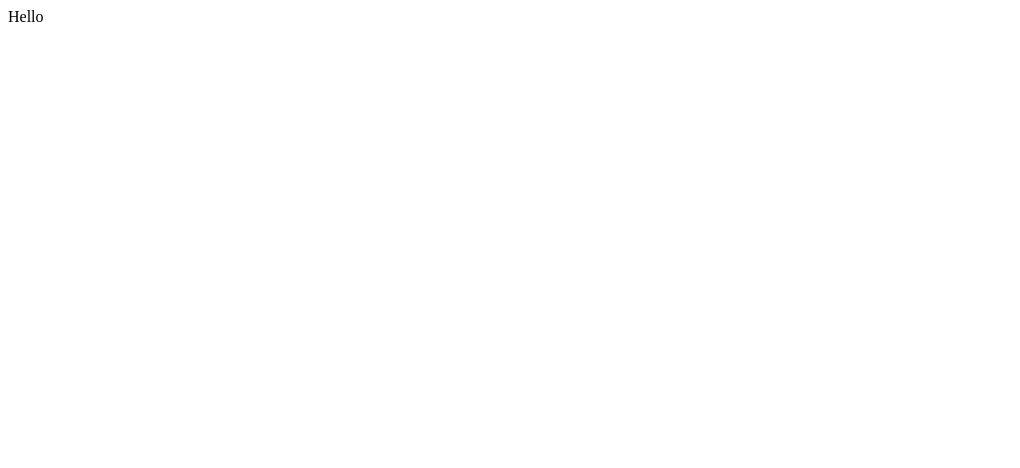
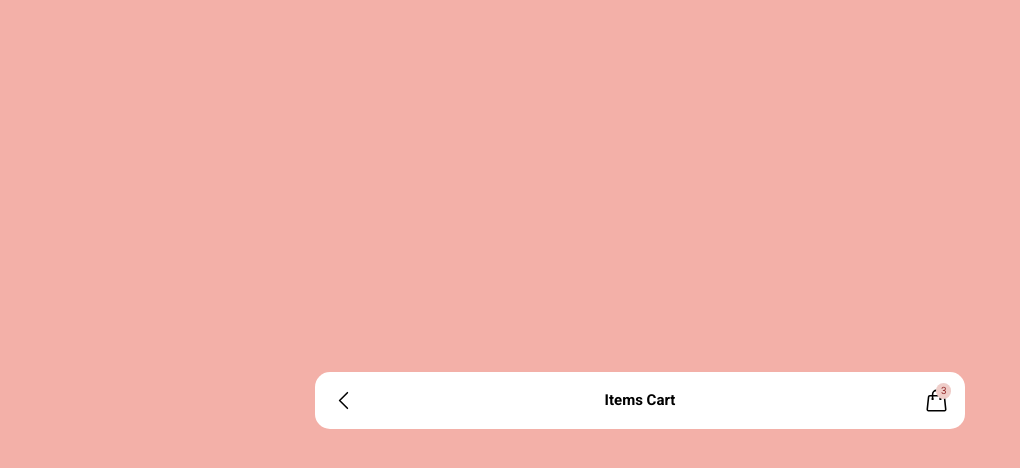
Before and after one commit to arunav999/Globalignite, a React (Vite) app: page / in a window 1280 px wide. Shown: the top 468 px of the page, without its empty margins (0-1020 px from the left). Built offline with nearby package versions, Linux system fonts and the light colour scheme.

Commit message:
heading completed

```diff
--- a/src/App.jsx
+++ b/src/App.jsx
@@ -1,7 +1,61 @@
 const App = () => {
   return (
     <>
-      <div className="">Hello</div>
+      <div className="container">
+        {/* Heading of the cart */}
+        <div className="heading">
+          <div className="icon">
+            <svg
+              xmlns="http://www.w3.org/2000/svg"
+              fill="none"
+              viewBox="0 0 24 24"
+              stroke-width="1.5"
+              stroke="currentColor"
+              class="size-6"
+            >
+              <path
+                stroke-linecap="round"
+                stroke-linejoin="round"
+                d="M15.75 19.5 8.25 12l7.5-7.5"
+              />
+            </svg>
+          </div>
+          <div className="head-name">
+            <h2>Items Cart</h2>
+          </div>
+          <div className="icon cart-helper">
+            <span className="cart-icon">
+              <svg
+                xmlns="http://www.w3.org/2000/svg"
+                fill="none"
+                viewBox="0 0 24 24"
+                stroke-width="1.5"
+                stroke="currentColor"
+                class="size-6"
+              >
+                <path
+                  stroke-linecap="round"
+                  stroke-linejoin="round"
+                  d="M15.75 10.5V6a3.75 3.75 0 1 0-7.5 0v4.5m11.356-1.993 1.263 12c.07.665-.45 1.243-1.119 1.243H4.25a1.125 1.125 0 0 1-1.12-1.243l1.264-12A1.125 1.125 0 0 1 5.513 7.5h12.974c.576 0 1.059.435 1.119 1.007ZM8.625 10.5a.375.375 0 1 1-.75 0 .375.375 0 0 1 .75 0Zm7.5 0a.375.375 0 1 1-.75 0 .375.375 0 0 1 .75 0Z"
+                />
+              </svg>
+            </span>
+            <span className="cart-num">3</span>
+          </div>
+        </div>
+
+        {/*  */}
+        <div className="cart-items"></div>
+
+        {/*  */}
+        <div className="promo"></div>
+
+        {/*  */}
+        <div className="total"></div>
+
+        {/*  */}
+        <div className="payment"></div>
+      </div>
     </>
   );
 };
--- a/src/index.css
+++ b/src/index.css
@@ -0,0 +1,60 @@
+@import url('https://fonts.googleapis.com/css2?family=Roboto:ital,wght@0,100..900;1,100..900&display=swap');
+
+*,
+*::after,
+*::before {
+  margin: 0;
+  padding: 0;
+  box-sizing: inherit;
+}
+
+html {
+  font-size: 62.5%;
+  box-sizing: border-box;
+}
+
+body {
+  min-height: 100vh;
+  background-color: #f3b0a8;
+  font-family: "Roboto", sans-serif;
+
+  display: flex;
+  justify-content: center;
+  align-items: center;
+}
+
+/* ----- HELPER ----- */
+.cart-helper {
+  position: relative;
+}
+
+
+/* ----- CONTAINER ----- */
+.container {
+  width: 65rem;
+  padding: 1.6rem;
+  background-color: #fff;
+  border-radius: 1.5rem;
+}
+
+/* ----- HEADING ----- */
+.heading {
+  display: flex;
+  justify-content: space-between;
+  align-items: center;
+}
+
+.icon {
+  height: 2.5rem;
+  width: 2.5rem;
+}
+
+.cart-num{
+  position: absolute;
+  background-color: #efcdc9;
+  padding: 0.25rem 0.45rem;
+  border-radius: 50px;
+  top: -0.5rem;
+  right: -0.2rem;
+  color: #973030;
+}
```
